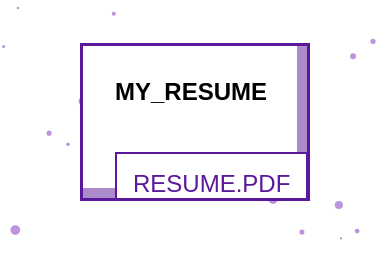
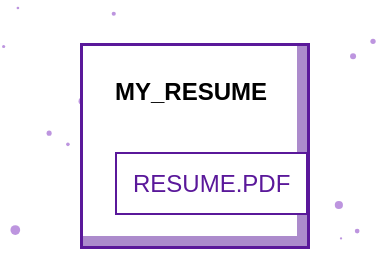
Before and after one commit to jhcode14/personal-webpage2, a Next.js app: page / in a window 390 px wide. Both pictures are taken after a click on the button "MY_RESUME". Shown: the part 573-841 px from the top of the page. Built offline with nearby package versions, Linux system fonts and the light colour scheme; a web font is replaced by a local one.

Commit message:
Added padding query

```diff
--- a/components/Contact/Contact.module.css
+++ b/components/Contact/Contact.module.css
@@ -54,6 +54,9 @@
         font-size: 1.75em;
         padding: 1rem;
     }
+    .contact {
+        padding-bottom: 2rem;
+    }
 }
 
 @media (max-width: 805px) {
@@ -64,10 +67,16 @@
         font-size: 1.5em;
         padding: 1rem;
     }
+    .contact {
+        padding-bottom: 2rem;
+    }
 }
 
 @media (max-width: 550px) {
     .page_title {
         font-size: 1.5em;
     }
+    .contact {
+        padding-bottom: 2rem;
+    }
 }
--- a/components/Resume/Resume.js
+++ b/components/Resume/Resume.js
@@ -2,7 +2,7 @@ import styles from "./Resume.module.css";
 
 export default function Resume() {
   return (
-    <div className={styles.about}>
+    <div className={styles.resume}>
       <div className={styles.page_title}>MY_RESUME</div>
       <div className={styles.download_container}>
         <a
--- a/components/Resume/Resume.module.css
+++ b/components/Resume/Resume.module.css
@@ -1,4 +1,4 @@
-.about {
+.resume {
     flex: 1;
     height: 95vh;
     overflow-y: scroll;
@@ -44,6 +44,12 @@
     box-shadow: 10px 10px 0px 0px #E0AAFF;
 }
 
+@media (max-width: 1650px) {
+    .resume {
+        padding-bottom: 4rem;
+    }
+}
+
 @media (max-width: 805px) {
     .page_title {
         font-size: 2em;
@@ -52,10 +58,16 @@
         font-size: 1.5em;
         padding: 1rem;
     }
+    .resume {
+        padding-bottom: 3rem;
+    }
 }
 
 @media (max-width: 550px) {
     .page_title {
         font-size: 1.5em;
     }
+    .resume {
+        padding-bottom: 3rem;
+    }
 }
```
